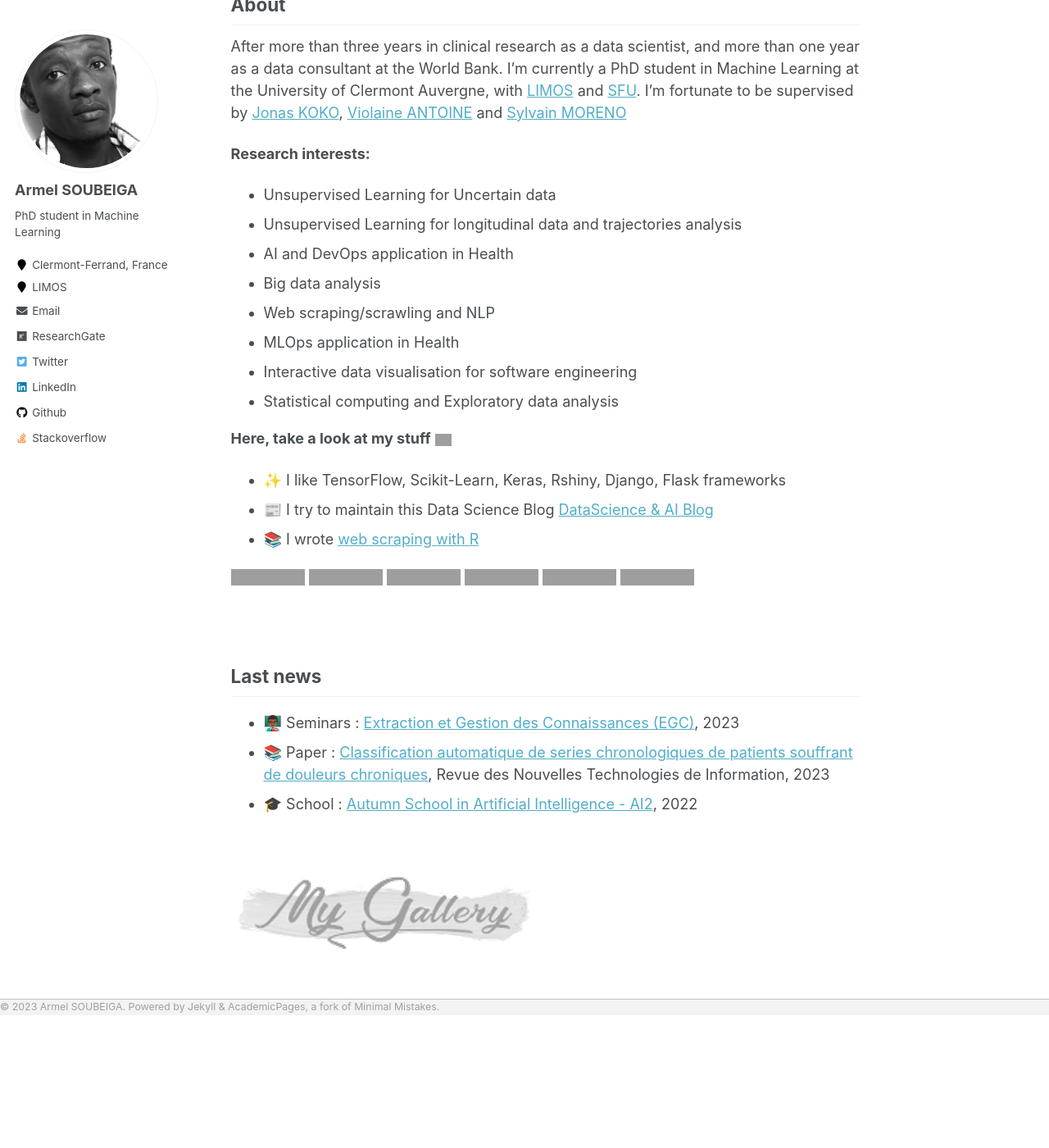
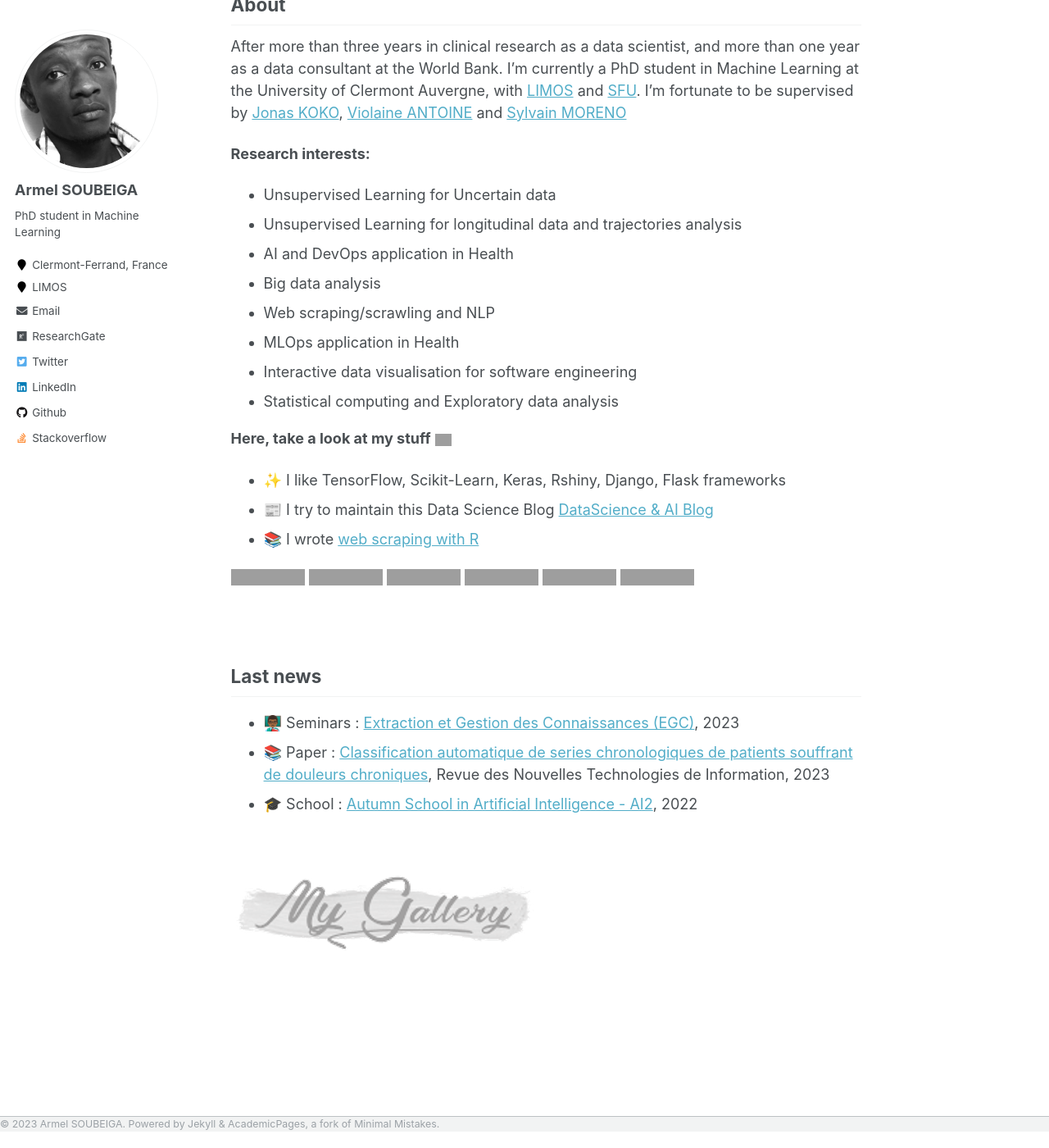
Before and after one commit to armelsoubeiga/armelsoubeiga.github.io, a Jekyll site: the page built from _pages/about.md, in a window 1280 px wide and 1400 px high, scrolled down 185 px. Shown: the whole window at 82% size. Built offline with Jekyll 4.4.1, drawn with Linux system fonts in a browser that asks for light colours; grey boxes are pictures that could not be loaded.

Commit message:
Update _footer.scss

```diff
--- a/_sass/_footer.scss
+++ b/_sass/_footer.scss
@@ -10,8 +10,8 @@
   width: 100%;
   clear: both;
   /* sticky footer fix start */
-  position: relative;
-  // position: absolute;
+  // position: relative;
+  position: absolute;
   bottom: 0em;
   height: auto;
   /* sticky footer fix end */
@@ -31,10 +31,9 @@
     margin-top: 0em;
     max-width: 100%;
 
- /*
     @include breakpoint($x-large) {
       max-width: $x-large;
-    } */
+    }
   }
 
   a {
```
